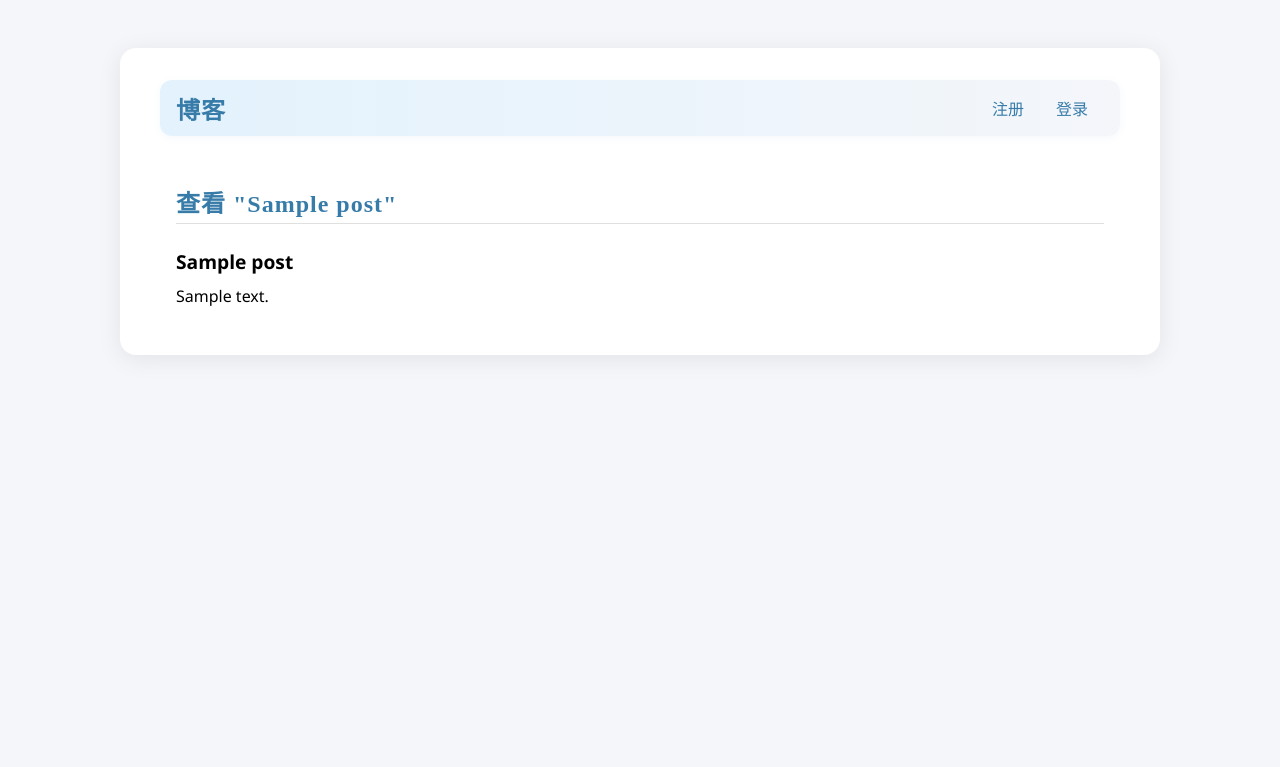
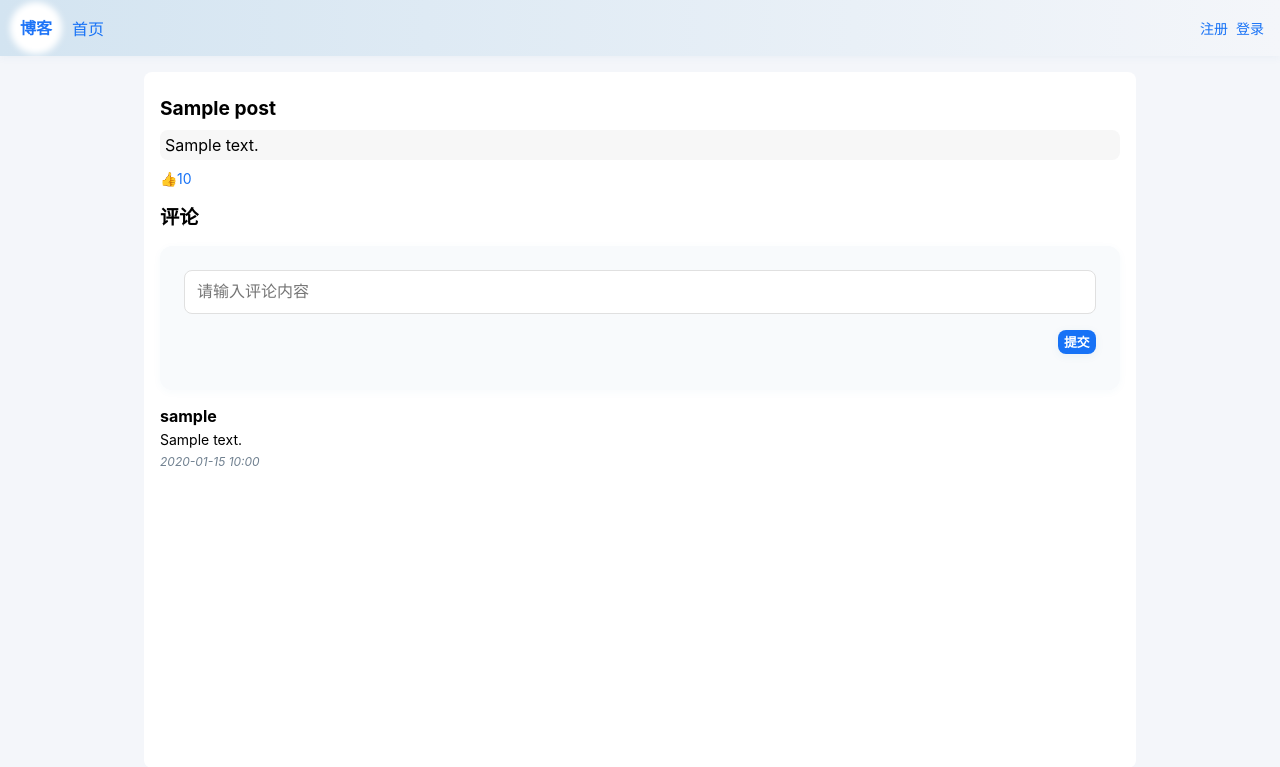
Before and after one commit to gouxiwen/python-demo, a Python web app: template flask/flask-tutorial/flaskr/templates/blog/view.html in a window 1280 px wide. Shown: the top 767 px of the page. Run offline with Jinja, Linux system fonts and the light colour scheme; the template is opened without the code that fills it: most values are stand-ins (such as "Sample title", 1, 10 or a date in 2020).

Commit message:
feat: flask教程指引完整项目

```diff
--- a/flask/flask-tutorial/flaskr/static/style.css
+++ b/flask/flask-tutorial/flaskr/static/style.css
@@ -1,81 +1,303 @@
+/* 全局样式初始化 */
+html,
+body,
+h1,
+h2,
+h3,
+h4,
+h5,
+h6,
+div,
+dl,
+dt,
+dd,
+ul,
+ol,
+li,
+p,
+blockquote,
+pre,
+hr,
+figure,
+table,
+caption,
+th,
+td,
+form,
+fieldset,
+legend,
+input,
+button,
+textarea,
+menu {
+  margin: 0;
+  padding: 0;
+}
 
-html {
-	font-family: 'Segoe UI', 'Helvetica Neue', Arial, 'Liberation Sans', sans-serif;
-	background: #f4f6fa;
-	padding: 1rem;
+html,
+body,
+form,
+fieldset,
+p,
+div,
+h1,
+h2,
+h3,
+h4,
+h5,
+h6 {
+  -webkit-text-size-adjust: none;
 }
+
+
 body {
-	max-width: 960px;
-	margin: 2rem auto;
-	background: #fff;
-	border-radius: 16px;
-	box-shadow: 0 4px 24px rgba(0,0,0,0.08);
-	padding: 2rem 2.5rem;
+  font-family: -apple-system, BlinkMacSystemFont, 'Segoe UI', Roboto, 'Helvetica Neue', Arial,
+    'Noto Sans', sans-serif, 'Apple Color Emoji', 'Segoe UI Emoji', 'Segoe UI Symbol',
+    'Noto Color Emoji';
+    background: #f4f6fa;
 }
-h1 {
-	font-family: 'Merriweather', serif;
-	color: #377ba8;
-	margin: 1.5rem 0 1rem 0;
-	letter-spacing: 1px;
+
+header,
+footer,
+section,
+article,
+aside,
+nav,
+hgroup,
+address,
+figure,
+figcaption,
+menu,
+details {
+  display: block;
 }
+
+table {
+  border-collapse: collapse;
+  border-spacing: 0;
+}
+
+caption,
+th {
+  font-weight: normal;
+}
+
+html,
+body,
+fieldset,
+img,
+iframe,
+abbr {
+  border: 0;
+}
+
+i,
+cite,
+/* em, */
+var,
+address,
+dfn {
+  font-style: normal;
+}
+
+[hidefocus],
+summary {
+  outline: 0;
+}
+
+li {
+  list-style: none;
+}
+
+h1,
+h2,
+h3,
+h4,
+h5,
+h6,
+small {
+  font-size: 100%;
+  font-style: normal;
+  font-weight: normal;
+}
+
+sup,
+sub {
+  font-size: 83%;
+}
+
+pre,
+code,
+kbd,
+samp {
+  font-family: inherit;
+}
+
+q:before,
+q:after {
+  content: none;
+}
+
+textarea {
+  overflow: auto;
+  resize: none;
+}
+
+label,
+summary {
+  cursor: default;
+}
+
+a,
+button {
+  cursor: pointer;
+}
+
+del,
+ins,
+/* u, 影响富文本框效果
+s, */
+a,
+a:hover {
+  text-decoration: none;
+}
+
+body,
+textarea,
+input,
+button,
+select,
+keygen,
+legend {
+  outline: 0;
+}
+
+body * {
+  -webkit-tap-highlight-color: rgba(0, 0, 0, 0);
+}
+
+input,
+textarea,
+select {
+  outline: none;
+  -webkit-appearance: none;
+  appearance: none;
+}
+
+p {
+  margin: 0;
+}
+
+::-webkit-scrollbar {
+  width: 6px;
+  height: 6px;
+  /* 这里默认隐藏 */
+  background-color: transparent;
+}
+/* 悬浮时才显示 */
+:hover::-webkit-scrollbar {
+  background-color: rgba(0, 0, 0, 0.1);
+}
+
+/*定义滚动条轨道
+内阴影+圆角*/
+::-webkit-scrollbar-track {
+  -webkit-box-shadow: inset 0 0 6px transparent;
+  border-radius: 10px;
+  background-color: #fff;
+}
+
+/*定义滑块
+ 内阴影+圆角*/
+::-webkit-scrollbar-thumb {
+  border-radius: 10px;
+  -webkit-box-shadow: inset 0 0 6px rgba(0, 0, 0, 0);
+  background-color: transparent;
+}
+:hover::-webkit-scrollbar-thumb {
+  background-color: rgba(0, 0, 0, 0.3);
+}
+
 a {
-	color: #377ba8;
+	color: #1772f6;
 	text-decoration: none;
 	transition: color 0.2s;
 }
 a:hover {
-	color: #23527c;
-	text-decoration: underline;
+	/* color: #23527c; */
+    opacity: 0.9;
 }
 hr {
 	border: none;
 	border-top: 1px solid #e0e0e0;
 	margin: 2rem 0;
 }
-nav {
-	background: linear-gradient(90deg, #e3f2fd 0%, #f4f6fa 100%);
-	display: flex;
-	align-items: center;
-	padding: 0.5rem 1rem;
-	border-radius: 12px;
-	box-shadow: 0 2px 8px rgba(55,123,168,0.05);
-	margin-bottom: 2rem;
+.nav {
+	    background: linear-gradient(90deg, #d3e4f1 0%, #f4f6fa 100%);
+    display: flex
+;
+    align-items: center;
+    padding: 0.5rem 1rem;
+    box-shadow: 0 2px 8px rgba(55, 123, 168, 0.05);
+    margin-bottom: 1rem;
 }
-nav h1 {
+.nav .left{
 	flex: auto;
 	margin: 0;
+    display: flex;
+    align-items: center;
+    gap: 0.5rem;
 }
-nav h1 a {
+.nav .left a {
 	text-decoration: none;
 	padding: 0.25rem 0.5rem;
-	font-size: 1.3em;
+}
+.nav .left .logo {
 	font-weight: bold;
+    border-radius: 50%;
+    background: white;
+    box-shadow: #ffffff 0px 0px 6px 6px;
+    color: #1e74f7;
+    width: 40px;
+    height: 40px;
+    line-height: 40px;
+    text-align: center;
 }
-nav ul {
+.nav ul {
 	display: flex;
 	list-style: none;
 	margin: 0;
 	padding: 0;
+    font-size: 14px;
+    gap: 0.5rem;
 }
-nav ul li a,
-nav ul li span,
+header .h1 {
+    font-weight: bold;
+}
+.nav ul li a,
+.nav ul li span,
 header .action {
 	display: block;
-	padding: 0.5rem 1rem;
 	border-radius: 8px;
 	transition: background 0.2s;
 }
-nav ul li a:hover,
+.nav ul li a:hover,
 header .action:hover {
-	background: #e3f2fd;
+	/* background: #e3f2fd; */
+    opacity: 0.7;
 }
 .content {
 	padding: 0 1rem 1rem;
+    max-width: 960px;
+    margin: auto;
+	border-radius: 8px;
+    background: white;
+    height: calc(100vh - 120px);
+    overflow: auto;
 }
 .content > header {
-	border-bottom: 1px solid #e0e0e0;
-	display: flex;
-	align-items: flex-end;
+	/* display: flex;
+	align-items: flex-end; */
 	margin-bottom: 1.5rem;
 }
 .content > header h1 {
@@ -94,8 +316,8 @@ header .action:hover {
 	background: #f8fafc;
 	border-radius: 12px;
 	box-shadow: 0 2px 8px rgba(55,123,168,0.05);
-	margin-bottom: 2rem;
-	padding: 1.5rem;
+	margin-bottom: 1rem;
+	padding: 1rem;
 }
 .post > header {
 	display: flex;
@@ -109,6 +331,9 @@ header .action:hover {
 .post > header h1 {
 	font-size: 1.5em;
 	margin-bottom: 0;
+}
+.post .title {
+	cursor: pointer;
 }
 .post .about {
 	color: slategray;
@@ -154,34 +379,27 @@ header .action:hover {
 	resize: vertical;
 }
 
-input[type=submit] {
-    align-self: start;
-	min-width: 8em;
-	background: linear-gradient(90deg, #377ba8 0%, #23527c 100%);
+.button {
+    align-self: end;
+    width: fit-content;
+	background: #1772f6;
 	color: #fff;
-	border: none;
+	border: none !important;
 	border-radius: 8px;
 	font-weight: bold;
-	font-size: 1em;
-	padding: 0.6em 1.5em;
+	font-size: 0.8em !important;
+	padding: 0.2em 0.5em !important;
 	cursor: pointer;
 	box-shadow: 0 2px 8px rgba(55,123,168,0.08);
 	transition: background 0.2s;
 }
-input[type=submit]:hover {
-    background: linear-gradient(90deg, #23527c 0%, #377ba8 100%);
+.button:hover {
+    /* background: linear-gradient(90deg, #23527c 0%, #377ba8 100%); */
+    opacity: 0.7;
 }
-input.danger {
-    color: #cc2f2e;
-    border-color: #cc2f2e;
-    background: #fff0f0;
-    min-width: 6em;
-    font-size: 0.95em;
-    padding: 0.5em 1.2em;
+.button.danger {
+    background: #cc2f2e;
     box-shadow: 0 1px 4px rgba(204,47,46,0.08);
-}
-input.danger:hover {
-    background: #ffeaea;
 }
 
 .title {
@@ -199,3 +417,24 @@ input.danger:hover {
   overflow: hidden;
   text-overflow: ellipsis;
 }
+
+.flex-center {
+    display: flex;
+    align-items: center;
+}
+
+.flex-between {
+    justify-content: space-between;
+}
+
+.flex-end {
+    justify-content: flex-end;
+}
+
+.flex-start {
+    justify-content: flex-start;
+}
+
+.flex-around {
+    justify-content: space-around;
+}
--- a/flask/flask-tutorial/flaskr/templates/base.html
+++ b/flask/flask-tutorial/flaskr/templates/base.html
@@ -1,8 +1,11 @@
 <!doctype html>
 <title>{% block title %}{% endblock %} - 博客</title>
 <link rel="stylesheet" href="{{ url_for('static', filename='style.css') }}">
-<nav>
-  <h1>博客</h1>
+<nav class="nav">
+  <div class="left">
+    <h1 class="logo">博客</h1>
+    <a href="{{ url_for('blog.index') }}">首页</a>
+  </div>
   <ul>
     {% if g.user %}
       <li><span>{{ g.user['username'] }}</span>
@@ -14,7 +17,7 @@
   </ul>
 </nav>
 <section class="content">
-  <header>
+  <header class="header">
     {% block header %}{% endblock %}
   </header>
   {% for message in get_flashed_messages() %}
--- a/flask/flask-tutorial/flaskr/templates/blog/create.html
+++ b/flask/flask-tutorial/flaskr/templates/blog/create.html
@@ -10,6 +10,6 @@
     <input name="title" id="title" value="{{ request.form['title'] }}" required>
     <label for="body">内容</label>
     <textarea name="body" id="body">{{ request.form['body'] }}</textarea>
-    <input type="submit" value="保存">
+    <input class="button" type="submit" value="保存">
   </form>
 {% endblock %}
--- a/flask/flask-tutorial/flaskr/templates/blog/view.html
+++ b/flask/flask-tutorial/flaskr/templates/blog/view.html
@@ -1,10 +1,110 @@
 {% extends 'base.html' %}
 
-{% block header %}
-  <h1>{% block title %}查看 "{{ post['title'] }}"{% endblock %}</h1>
+{% block content %}
+<div class="title">{{ post['title'] }}</div>
+<div class="body">{{ post['body'] }}</div>
+<div class="interaction">
+  <div class="likes">👍{{ likes }} </div>
+  {% if g.user %}
+  <div class="my-interaction">
+    {% if post_liked_by_user == 0 %}
+    <a class="action" href="{{ url_for('blog.like', id=post['id'], like='True') }}" title="赞">赞</a>
+    {% else %}
+    <a class="action" href="{{ url_for('blog.like', id=post['id'], like='False') }}" title="取消赞">取消赞</a>
+    {% endif %}
+  </div>
+  {% endif %}
+</div>
+<div class="comments">
+  <div class="title">评论</div>
+  <div class="comment-form">
+    <form method="POST" action="{{ url_for('blog.add_comment', id=post['id']) }}">
+      <input name="body" placeholder="请输入评论内容"></input>
+      <input class="button" type="submit" value="提交">
+    </form>
+  </div>
+  {% for comment in comments %}
+  <div class="comment">
+    <div class="comment-user">{{ comment['username'] }} </div>
+    <div class="comment-body">{{ comment['body'] }}</div>
+    <div class="comment-footer">
+      <div class="comment-time">{{ comment['created'].strftime('%Y-%m-%d %H:%M') }}</div>
+      <div class="comment-delete" onclick="deleteComment( `{{ comment['id'] }}`)">删除</div>
+    </div>
+  </div>
+  {% endfor %}
+</div>
+</div>
+<script>
+     function deleteComment(commentId) {
+      if (confirm('确定要删除吗？')) {
+        fetch(`/${commentId}/delete_comment`, { method: 'POST' })
+          .then(async (response) => {
+            if (response.ok) {
+              location.reload();
+              // console.log(await response.json());
+            } else {
+              alert('删除失败');
+            }
+          });
+      }
+    };
+</script>
+<style>
+  .body {
+    white-space: pre-line;
+    background: #f7f7f7;
+    padding: 5px;
+    border-radius: 8px;
+  }
+
+  .interaction {
+    margin-top: 10px;
+    display: flex;
+    justify-content: space-between;
+    font-size: 14px;
+  }
+
+  .likes {
+    color: #1772f6;
+  }
+
+  .my-interaction {
+    display: flex;
+    align-items: center;
+    gap: 5px;
+  }
+
+  .comments {
+    margin-top: 15px;
+  }
+
+  .comments .comment-user {
+    margin-top: 10px;
+    font-weight: bold;
+  }
+  .comments .comment-body {
+    font-size: 14px;
+    margin: 5px 0;
+  }
+  .comments .comment-footer {
+    font-size: 12px;
+    display: flex;
+    justify-content: space-between;
+    align-items: center;
+  }
+  .comments .comment-footer .comment-time {
+    font-size: 12px;
+    color: slategray;
+    font-style: italic;
+  }
+  .comments .comment-footer .comment-delete {
+    color: red;
+    opacity: 0;
+    cursor: pointer;
+  }
+  .comments .comment-footer:hover .comment-delete {
+    opacity: 1;
+  }
+</style>
 {% endblock %}
-
-{% block content %}
-  <div class="title">{{ post['title'] }}</div>
-  <div class="body">{{ post['body'] }}</div>
-{% endblock %}
```
Also changed, not shown: flask/flask-tutorial/flaskr/blog.py (+76 -6 lines), flask/flask-tutorial/flaskr/schema.sql (+33 -5 lines), flask/flask-tutorial/flaskr/templates/blog/index.html (+17 -6 lines), flask/flask-tutorial/flaskr/templates/blog/update.html (+22 -4 lines), flask/flask-tutorial/readme.md.
